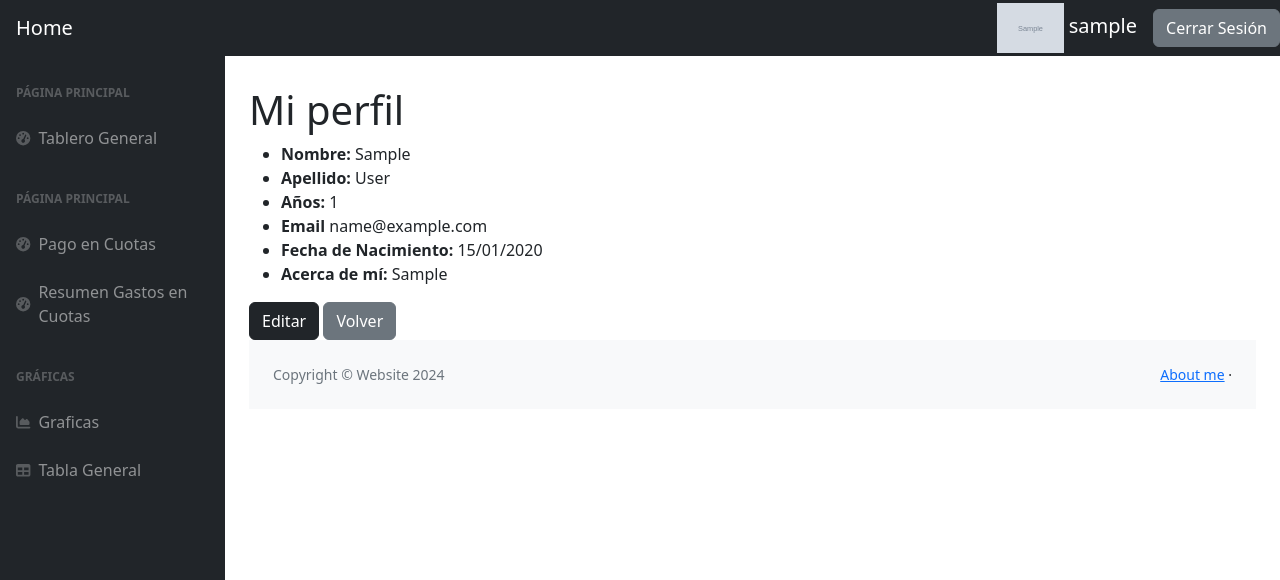
After one commit to Alan-user/Molina_Alan_Proyecto_PythonCH, a Django app: page /usuarios/perfi/ in a window 1280 px wide. The commit adds this page. Shown: the top 580 px of the page. Run offline with Django 5.2, Linux system fonts and the light colour scheme; a user stored in the database is signed in; tables that the repository leaves empty hold one stand-in row (values such as "Sample post"); grey boxes marked "Sample" are stand-in pictures; some libraries are stand-ins or nearby versions.

Commit message:
Se adicionan campos en el perfil de los usuarios por medio del modelo datos_extra. Se modifica la visualización del perfil al ingresar al botón se ven los datos, luego se puede acceder a modificarlos y en esta ventana se puede modificar la contraseña

```diff
--- a/Templates/base.html
+++ b/Templates/base.html
@@ -29,11 +29,17 @@
                 {% if request.user.is_authenticated %}
 
                 <div class="ms-auto me-3">
-                    <a class="navbar-brand" href= "{% url "usuarios:editar_perfil" %}">
-                        <img src={{request.user.datosextra.avatar.url}} alt="" height="50px">
-                        {{request.user.username}}
+                    <a class="navbar-brand" href="{% url 'usuarios:perfil' %}">
+                        {% if request.user.datosextra.avatar %}
+                            <img src="{{ request.user.datosextra.avatar.url }}" alt="" height="50px">
+                        {% else %}
+                            <!-- Puedes usar una imagen por defecto aquí -->
+                            <img src="{% static '/default_avatar.png' %}" alt="Avatar por defecto" height="50px">
+                        {% endif %}
+                        {{ request.user.username }}
                     </a>
                 </div>
+
 
                 <form action="{% url "usuarios:logout" %}" method='POST' >
                     {% csrf_token %}
--- a/usuarios/Templates/usuarios/editar_perfil.html
+++ b/usuarios/Templates/usuarios/editar_perfil.html
@@ -18,7 +18,7 @@ Editar Perfil
     {{ form.as_p }}
     <input type="submit" value="Editar" class="btn btn-dark">
     <a href="{% url 'usuarios:mod_pass' %}" class="btn btn-secondary">Modificar contraseña</a>
-    <a href="{% url 'inicio:inicio' %}" class="btn btn-secondary">Cancelar</a>
+    <a href="{% url 'usuarios:perfil' %}" class="btn btn-secondary">Cancelar</a>
 
 </form>
 
--- a/usuarios/Templates/usuarios/mod_password.html
+++ b/usuarios/Templates/usuarios/mod_password.html
@@ -16,7 +16,7 @@ Editar Contraseña
     {% csrf_token %}
     {{ form.as_p }}
     <input type="submit" value="Editar" class="btn btn-dark">
-    <a href="{% url 'inicio:inicio' %}" class="btn btn-secondary">Cancelar</a>
+    <a href="{% url 'usuarios:editar_perfil' %}" class="btn btn-secondary">Cancelar</a>
 </form>
 
 {% endblock content %}
--- /dev/null
+++ b/usuarios/Templates/usuarios/perfil.html
@@ -0,0 +1,25 @@
+{% extends "base.html" %}
+{% load humanize %}
+{% load format_filters %}
+{% block title_head %}
+Perfil
+{% endblock title_head %}
+
+{% block Titulos %}{% endblock Titulos %}
+
+{% block content %}
+<h1 style="margin-top: 30px;"> Mi perfil</h1>
+
+<ul>
+    <li><b>Nombre:</b> {{user.first_name}}</li>
+    <li><b>Apellido:</b> {{user.last_name}} </li>
+    <li><b>Años:</b> {{datos_extra.años}}</li>
+    <li><b>Email </b>{{user.email}} </li>
+    <li><b>Fecha de Nacimiento:</b> {{datos_extra.fecha_de_nacimiento|date:"d/m/Y"}}</li>
+    <li><b>Acerca de mí: </b>{{datos_extra.acerca_de_mi}} </li>
+</ul>
+
+<a href="{% url 'usuarios:editar_perfil' %}" class="btn btn-dark">Editar</a>
+<a href="{% url 'inicio:inicio' %}" class="btn btn-secondary">Volver</a>
+
+{% endblock content %}
--- a/usuarios/models.py
+++ b/usuarios/models.py
@@ -4,3 +4,6 @@ from django.contrib.auth.models import User
 class DatosExtra(models.Model):
     user = models.OneToOneField(User, on_delete=models.CASCADE)
     avatar = models.ImageField(upload_to='avatares', blank=True, null=True)
+    años = models.IntegerField(blank=True, null=True)
+    fecha_de_nacimiento = models.DateField(blank=True, null=True)
+    acerca_de_mi = models.CharField(max_length=200, blank=True, null=True)
--- a/usuarios/urls.py
+++ b/usuarios/urls.py
@@ -9,5 +9,6 @@ urlpatterns = [
     path('logout/', LogoutView.as_view(template_name='usuarios/logout.html'), name='logout'),
     path('register/', views.register, name='register'),
     path('perfil/editar/', views.editar_perfil, name='editar_perfil'),
+    path("perfi/", views.perfil, name="perfil"),
     path('perfil/editar/contraseña', views.CambiarPass.as_view(), name='mod_pass'),
 ]
--- a/usuarios/views.py
+++ b/usuarios/views.py
@@ -42,7 +42,12 @@ def editar_perfil(request):
 
     datos_extra = request.user.datosextra
 
-    formulario = FormularioEdicionPerfil(instance=request.user, initial= {'avatar': datos_extra.avatar})
+    formulario = FormularioEdicionPerfil(instance=request.user,
+                                         initial= {'avatar': datos_extra.avatar,
+                                                   'años':datos_extra.años,
+                                                   'fecha_de_nacimiento': datos_extra.fecha_de_nacimiento,
+                                                   'acerca_de_mi': datos_extra.acerca_de_mi
+                                         })
 
     if request.method =='POST':
         formulario = FormularioEdicionPerfil(request.POST, request.FILES, instance=request.user)
@@ -51,15 +56,23 @@ def editar_perfil(request):
             new_avatar = formulario.cleaned_data.get('avatar')
 
             datos_extra.avatar = new_avatar if new_avatar else datos_extra.avatar
+            datos_extra.años = formulario.cleaned_data.get('años')
+            datos_extra.fecha_de_nacimiento = formulario.cleaned_data.get('fecha_de_nacimiento')
+            datos_extra.acerca_de_mi = formulario.cleaned_data.get('acerca_de_mi')
 
             datos_extra.save()
 
             formulario.save()
 
-            return redirect('inicio:inicio')
+            return redirect('usuarios:perfil')
 
     return render(request, 'usuarios/editar_perfil.html', {'form': formulario})
 
 class CambiarPass(LoginRequiredMixin, PasswordChangeView):
     template_name= 'usuarios/mod_password.html'
     success_url=reverse_lazy('usuarios:editar_perfil')
+
+@login_required
+def perfil(request):
+    datos_extra = request.user.datosextra
+    return render(request, 'usuarios/perfil.html', {'user': request.user, 'datos_extra': datos_extra})
```
Also changed, not shown: usuarios/forms.py (+14 -3 lines), inicio/static/default_avatar.png (added), usuarios/migrations/0002_datosextra_años_datosextra_fecha_de_nacimiento.py (added), usuarios/migrations/0003_datosextra_acerca_de_mi.py (added).
